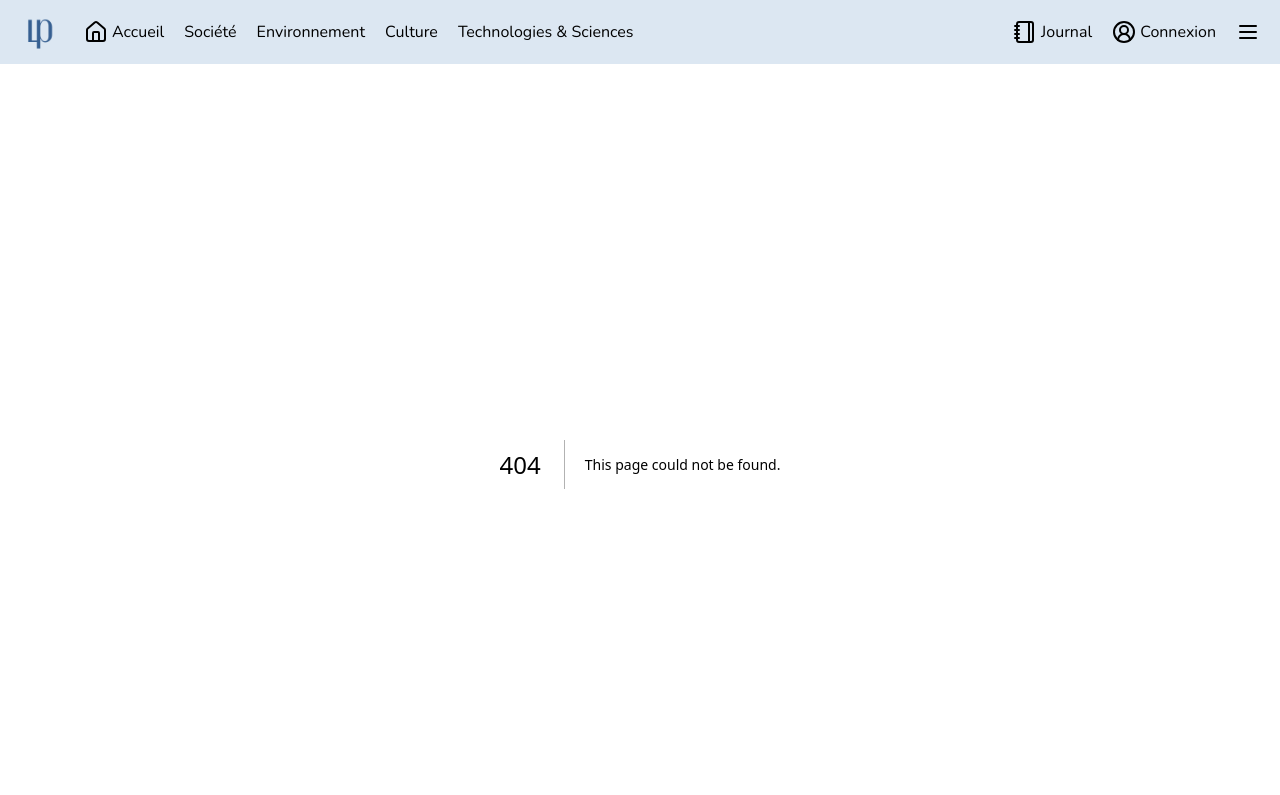
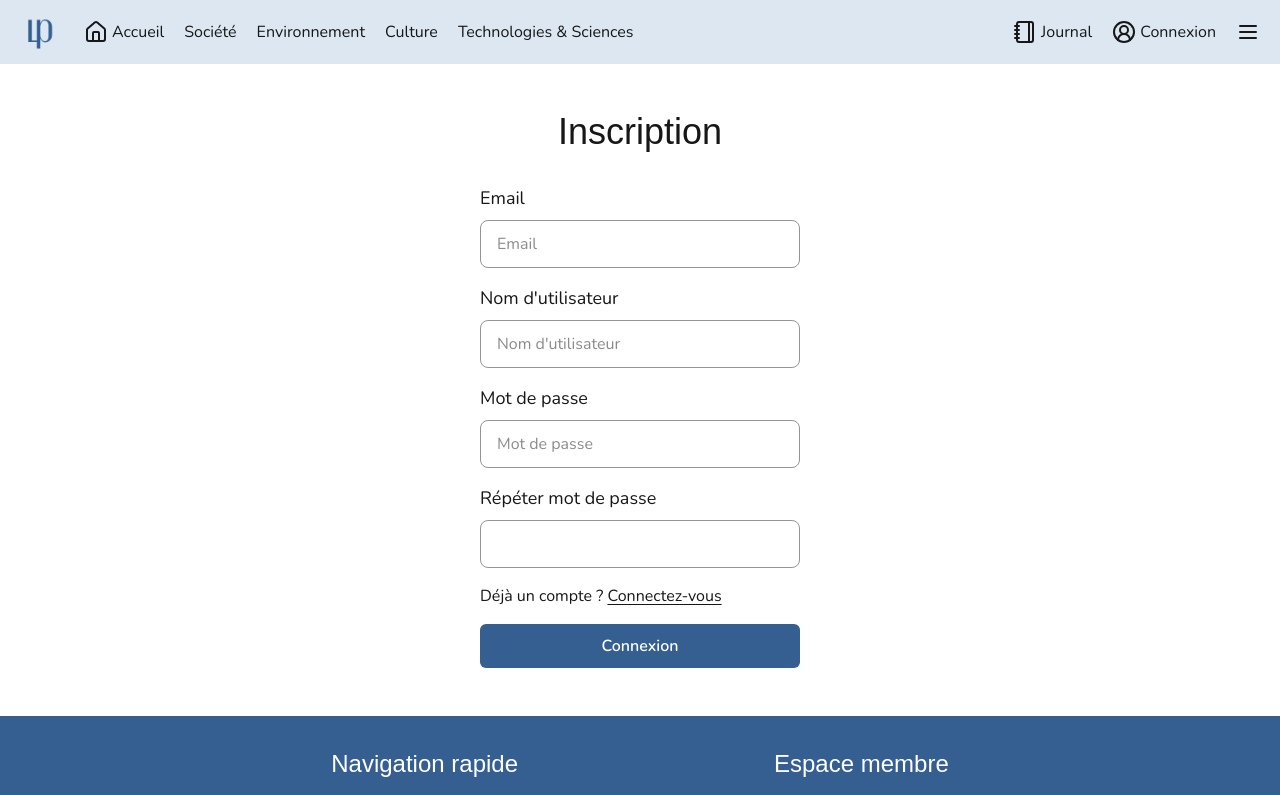
Before and after one commit to clairesbaffe/positivarium-front, a Next.js app: page /signup in a window 1280 px wide. Before the commit this address had no page. Shown: the top 795 px of the page. Built offline with nearby package versions, Linux system fonts and the light colour scheme; a web font is replaced by a local one.

Commit message:
FEAT signup
Manages errors : email format, missing input, password not matching.
Would beneficiate from more precise backend error, especially for username and email unicity.
Redirects to login page with success parameter. Login page now differentiates success and error messages.

```diff
--- a/src/app/login/page.tsx
+++ b/src/app/login/page.tsx
@@ -1,17 +1,30 @@
 "use client";
 
-import { useState } from "react";
-import { useRouter } from "next/navigation";
+import { useEffect, useState } from "react";
+import { useRouter, useSearchParams } from "next/navigation";
 import Link from "next/link";
 import Button from "@/components/Button";
 
 export default function Login() {
+  const searchParams = useSearchParams();
   const router = useRouter();
 
   const [username, setUsername] = useState("");
   const [password, setPassword] = useState("");
 
-  const [message, setMessage] = useState("");
+  const [message, setMessage] = useState<{
+    message: string;
+    type: "error" | "success";
+  } | null>(null);
+
+  useEffect(() => {
+    if (searchParams.get("success") === "1") {
+      setMessage({
+        message: "Inscription réussie ! Vous pouvez maintenant vous connecter.",
+        type: "success",
+      });
+    }
+  }, [searchParams]);
 
   const handleLogin = async () => {
     try {
@@ -34,21 +47,27 @@ export default function Login() {
         throw new Error(message);
       }
 
-    //   await res.json();
-      setMessage("");
+      //   await res.json();
+      setMessage({ message: "", type: "success" });
       router.push("/");
     } catch (error) {
       console.error("Erreur de connexion :", error);
       if (error instanceof Error) {
         if (error.message.includes("INPUTS_MISSING")) {
-          setMessage("Veuillez compléter tous les champs.");
+          setMessage({
+            message: "Veuillez compléter tous les champs.",
+            type: "error",
+          });
         } else if (error.message.includes("Invalid username or password")) {
-          setMessage("Nom d'utilisateur ou mot de passe invalide.");
+          setMessage({
+            message: "Nom d'utilisateur ou mot de passe invalide.",
+            type: "error",
+          });
         } else {
-          setMessage("Une erreur est survenue.");
+          setMessage({ message: "Une erreur est survenue.", type: "error" });
         }
       } else {
-        setMessage("Erreur inattendue.");
+        setMessage({ message: "Erreur inattendue.", type: "error" });
       }
     }
   };
@@ -62,6 +81,7 @@ export default function Login() {
         }}
         className="w-full flex flex-col gap-4"
       >
+        {message && message.type === "success" && <p>{message.message}</p>}
         <div className="flex flex-col gap-2">
           <label className="text-lg" htmlFor="username">
             Nom d'utilisateur
@@ -97,7 +117,9 @@ export default function Login() {
           </Link>
         </p>
         {/* <input type="submit" value="Connexion" /> */}
-        {message && <p className="text-red-400">{message}</p>}
+        {message && message.type === "error" && (
+          <p className="text-red-400">{message.message}</p>
+        )}
         <Button
           title={"Connexion"}
           background={"bg-dark-colored-background"}
--- /dev/null
+++ b/src/app/signup/page.tsx
@@ -0,0 +1,153 @@
+"use client";
+
+import { useRef, useState } from "react";
+import { useRouter } from "next/navigation";
+import Link from "next/link";
+import Button from "@/components/Button";
+
+export default function SignUp() {
+  const router = useRouter();
+
+  const formRef = useRef<HTMLFormElement>(null);
+
+  const [email, setEmail] = useState("");
+  const [username, setUsername] = useState("");
+  const [password, setPassword] = useState("");
+  const [repeatPassword, setRepeatPassword] = useState("");
+
+  const [message, setMessage] = useState("");
+
+  const handleSignup = async () => {
+    try {
+      // check validity of form inputs, expecially for email format
+      if (formRef.current && !formRef.current.checkValidity()) {
+        formRef.current.reportValidity();
+        return;
+      }
+
+      if (
+        email === "" ||
+        username === "" ||
+        password === "" ||
+        repeatPassword === ""
+      )
+        throw new Error("INPUTS_MISSING");
+      else if (password !== repeatPassword)
+        throw new Error("PASSWORDS_NOT_MATCHING");
+
+      const res = await fetch(`${process.env.NEXT_PUBLIC_API_URL}/register`, {
+        method: "POST",
+        headers: { "Content-Type": "application/json" },
+        body: JSON.stringify({ username, email, password }),
+      });
+
+      if (!res.ok) {
+        const errorData = await res.json().catch(() => null);
+
+        const message = errorData?.error || "Échec de l'inscription";
+
+        throw new Error(message);
+      }
+
+      setMessage("");
+      router.push("/login?success=1");
+    } catch (error) {
+      console.error("Erreur d'inscription :", error);
+      if (error instanceof Error) {
+        if (error.message.includes("INPUTS_MISSING")) {
+          setMessage("Veuillez compléter tous les champs.");
+        } else if (error.message.includes("PASSWORDS_NOT_MATCHING")) {
+          setMessage("Les mots de passe ne correspondent pas.");
+        } else {
+          setMessage("Une erreur est survenue.");
+        }
+      } else {
+        setMessage("Erreur inattendue.");
+      }
+    }
+  };
+
+  return (
+    <main className="min-h-[46vh] md:w-1/4 md:mx-auto mx-4 my-12 flex flex-col items-center gap-8">
+      <h1 className="font-title text-2xl md:text-4xl">Inscription</h1>
+      <form
+        ref={formRef}
+        onSubmit={(e) => {
+          e.preventDefault();
+        }}
+        className="w-full flex flex-col gap-4"
+      >
+        <div className="flex flex-col gap-2">
+          <label className="text-lg" htmlFor="email">
+            Email
+          </label>
+          <input
+            className="border border-foreground-muted h-12 rounded-lg p-4"
+            placeholder="Email"
+            type="email"
+            name="email"
+            id="email"
+            value={email}
+            onChange={(e) => setEmail(e.target.value)}
+          />
+        </div>
+        <div className="flex flex-col gap-2">
+          <label className="text-lg" htmlFor="username">
+            Nom d'utilisateur
+          </label>
+          <input
+            className="border border-foreground-muted h-12 rounded-lg p-4"
+            placeholder="Nom d'utilisateur"
+            type="text"
+            name="username"
+            id="username"
+            value={username}
+            onChange={(e) => setUsername(e.target.value)}
+          />
+        </div>
+        <div className="flex flex-col gap-2">
+          <label className="text-lg" htmlFor="password">
+            Mot de passe
+          </label>
+          <input
+            className="border border-foreground-muted h-12 rounded-lg p-4"
+            placeholder="Mot de passe"
+            type="password"
+            name="password"
+            id="password"
+            value={password}
+            onChange={(e) => setPassword(e.target.value)}
+          />
+        </div>
+        <div className="flex flex-col gap-2">
+          <label className="text-lg" htmlFor="repeat-password">
+            Répéter mot de passe
+          </label>
+          <input
+            className="border border-foreground-muted h-12 rounded-lg p-4"
+            type="password"
+            name="repeat-password"
+            id="repeat-password"
+            value={repeatPassword}
+            onChange={(e) => setRepeatPassword(e.target.value)}
+          />
+        </div>
+        <p>
+          Déjà un compte ?{" "}
+          <Link href="/login" className="underline underline-offset-3">
+            Connectez-vous
+          </Link>
+        </p>
+        {/* <input type="submit" value="Connexion" /> */}
+        {message && <p className="text-red-400">{message}</p>}
+        <Button
+          title={"Connexion"}
+          background={"bg-dark-colored-background"}
+          textColor={"text-foreground-inverted"}
+          icon={null}
+          onClick={handleSignup}
+        />
+      </form>
+    </main>
+  );
+}
```
